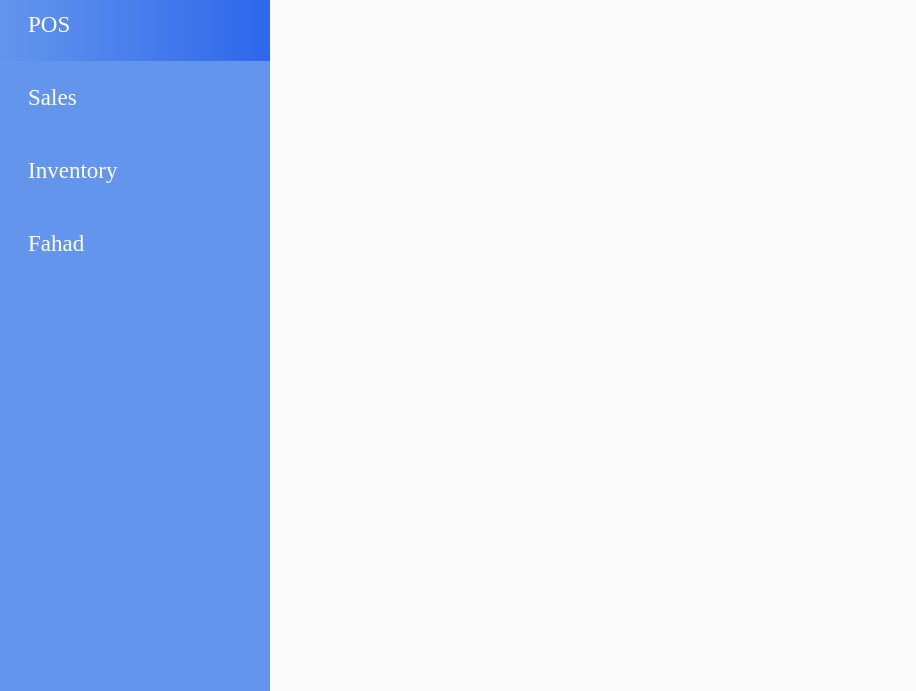
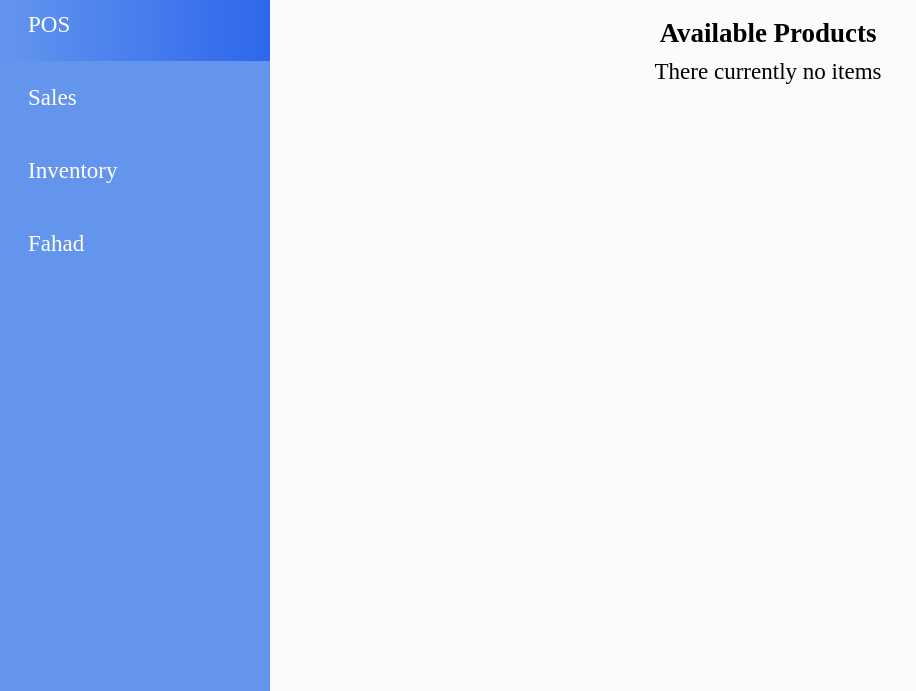
Before and after one commit to fahadmak/store_owner, a plain HTML site: page shopping_cart.html in a window 1280 px wide. Shown: the part 109-800 px from the top of the page, without its empty margins (0-916 px from the left). Drawn offline with Linux system fonts and the light colour scheme; a web font is replaced by a local one.

```diff
--- a/shopping_cart.html
+++ b/shopping_cart.html
@@ -29,6 +29,12 @@
                             <li id="empty">There currently no items</li>
                         </ul>
                     </div>
+                    <div class="available">
+                        <h3 style="padding-bottom: 13px;">Available Products</h3>
+                        <ul class="cart-items">
+                            <li id="empty">There currently no items</li>
+                        </ul>
+                    </div>
                 </div>
             </div>
         </div>
```
Also changed, not shown: index.html (+2 -0 lines), fonts/proximanova-bold.otf (deleted), fonts/proximanova-light.otf (deleted), fonts/proximanova-regular.otf (deleted).
